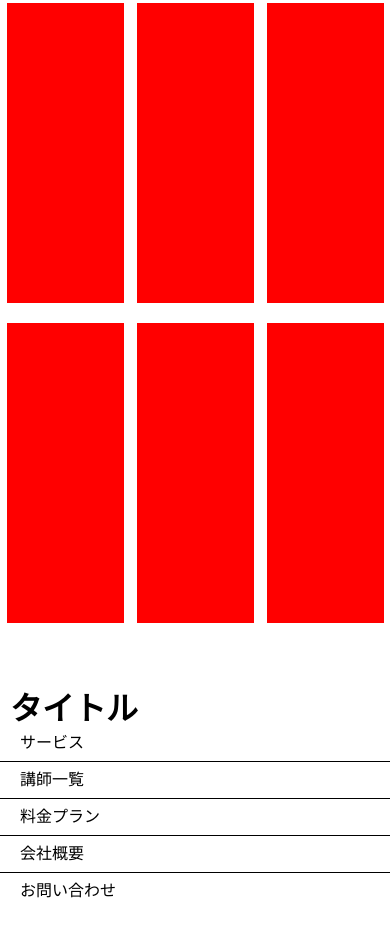
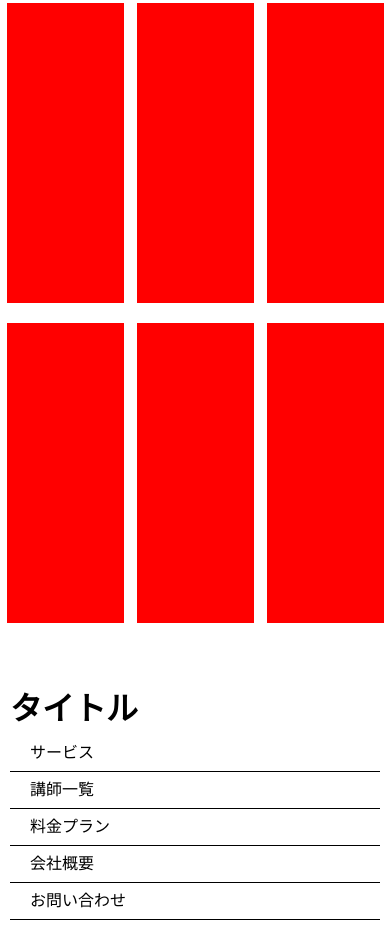
Before and after one commit to YORIKOMORIO/dezasuta, a plain HTML site: page work2_morio_01/index.html in a window 390 px wide. Shown: the part 317-1263 px from the top of the page. Drawn offline with Linux system fonts and the light colour scheme.

Commit message:
第2回修正0430

```diff
--- a/work2_morio_01/CSS/style.css
+++ b/work2_morio_01/CSS/style.css
@@ -5,8 +5,8 @@ div {
   display: flex;
   justify-content: space-between;
   flex-wrap: wrap;
+  margin: 0 auto;
   max-width: 960px;
-  margin: 0 auto;
   align-items: center;
 }
 
@@ -16,6 +16,7 @@ div {
   background: blue;
   margin-bottom: 20px;
 }
+
 /* work1-2 */
 .wrap-red div {
   width: 30%;
@@ -25,6 +26,7 @@ div {
 }
 
 /* work1-3 */
+
 html,
 body,
 h1,
@@ -71,16 +73,20 @@ h1 {
 ul {
   display: flex;
 }
+
 li {
   padding: 5px 20px;
   border-right: 1px solid;
 }
 li:last-child {
-  border: 0;
+  border: 0px;
 }
 
 /* work2-1 */
 @media screen and (max-width: 767px) {
+  .wrap-menu {
+    display: block;
+  }
   h1 {
     margin-left: 10px;
   }
@@ -88,6 +94,7 @@ li:last-child {
     width: 100%;
     justify-content: first;
     flex-direction: column;
+    margin-top: 10px;
   }
 
   li {
@@ -95,5 +102,10 @@ li:last-child {
     padding-bottom: 10px;
     padding-top: 10px;
     border-right: none;
+    margin-left: 10px;
+    margin-right: 10px;
+  }
+  li:last-child {
+    border-bottom: 1px solid;
   }
 }
```
Also changed, not shown: 1 other file.
